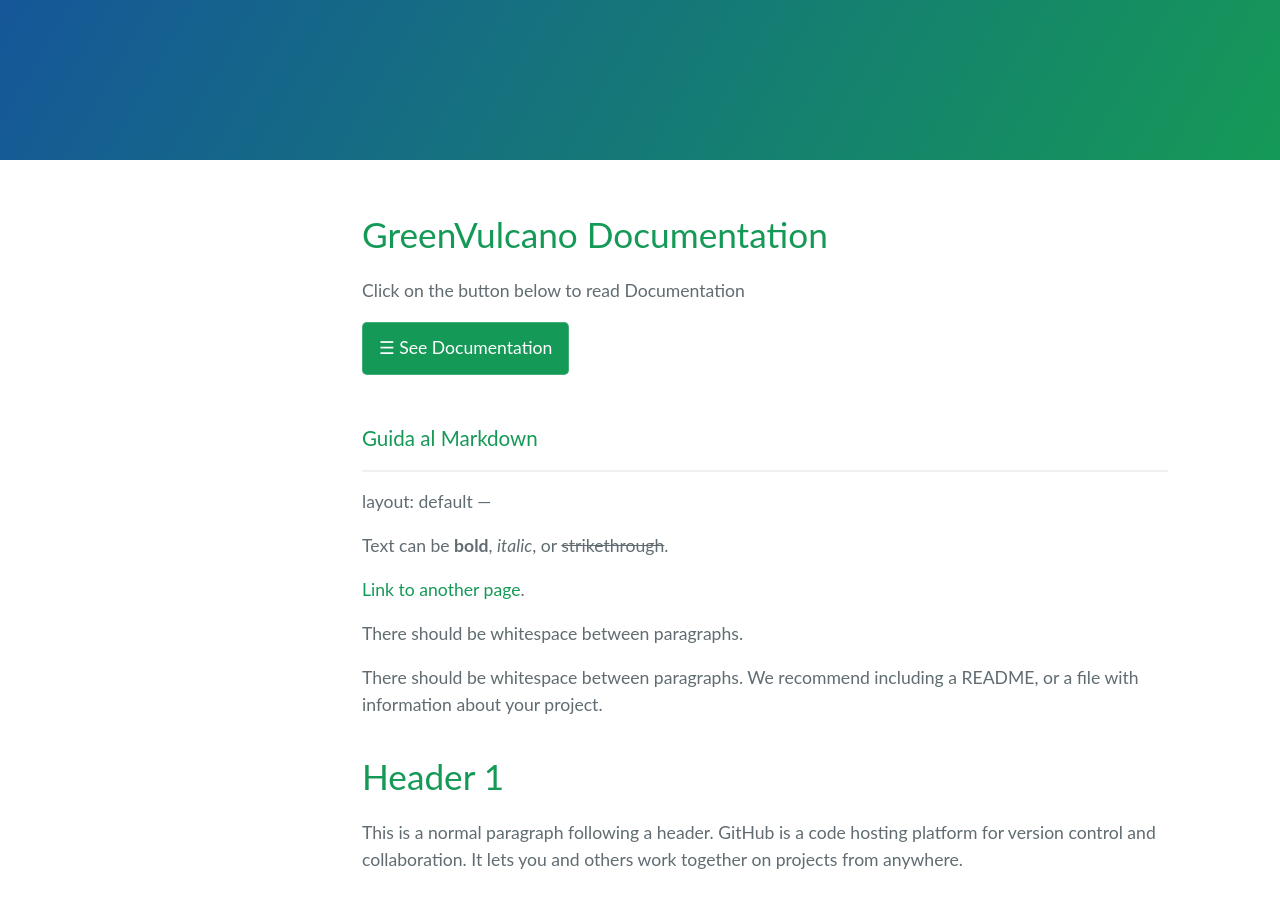
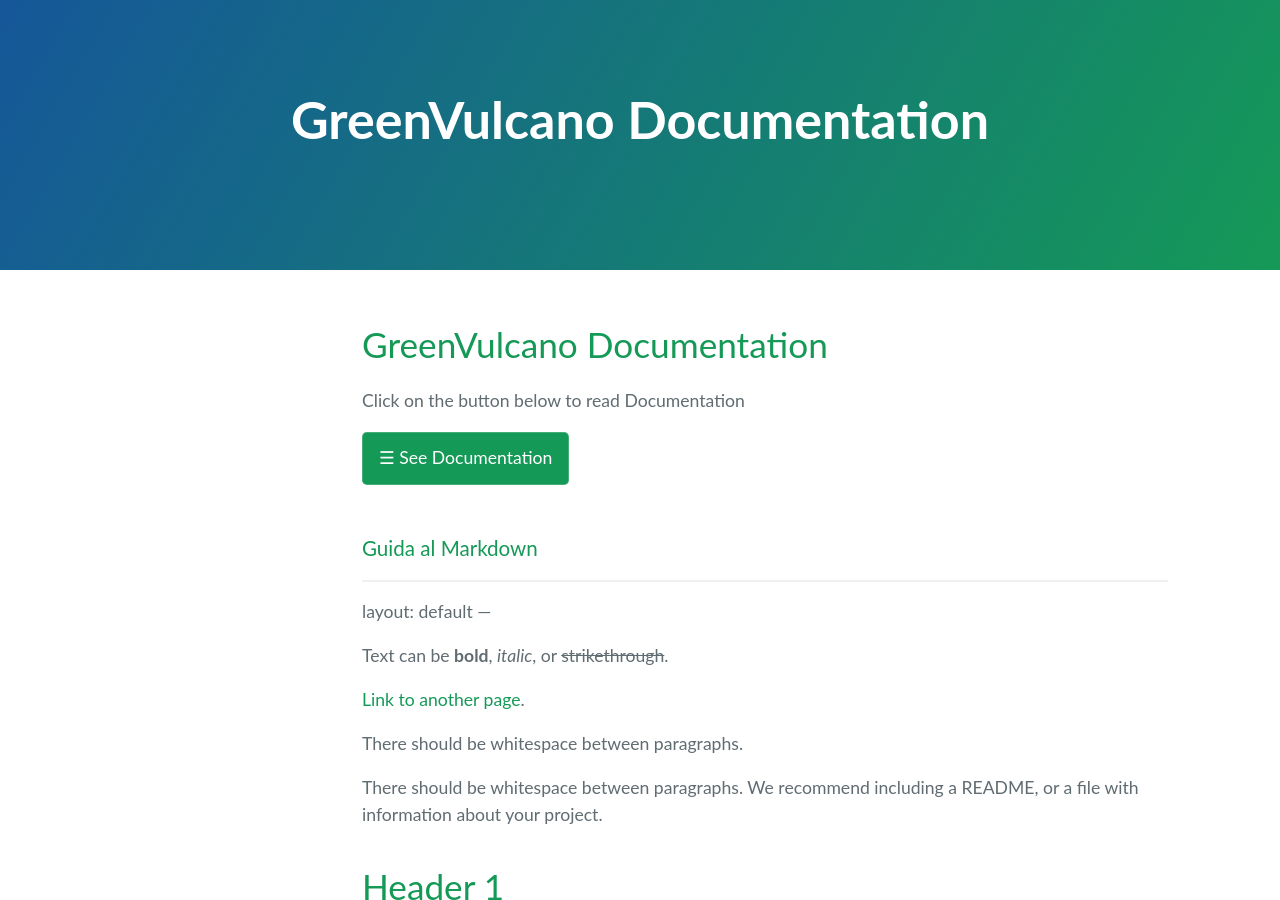
Before and after one commit to dianamw/GreenVulcano-Beta, a Jekyll site: the page built from index.md, in a window 1280 px wide and 900 px high. Built offline with Jekyll 4.4.1, drawn with Linux system fonts in a browser that asks for light colours; our own code applies the rules of GitHub Pages for plain Markdown files; the repository's description, which GitHub fills in, is left out.

Commit message:
Update body.html

```diff
--- a/_includes/body.html
+++ b/_includes/body.html
@@ -1,7 +1,7 @@
 <body>
     <section class="page-header">
-     <!--<h1 class="project-name">{{ site.title | default: site.github.repository_name }}</h1>
-     <h1 class="project-tagline">{{ site.description | default: site.github.project_tagline }}</h1> -->
+     <h1 class="project-name">{{ site.title | default: site.github.repository_name }}</h1>
+     <h1 class="project-tagline">{{ site.description | default: site.github.project_tagline }}</h1>
     </section>
   <body>
   <section class="main-content">
```
